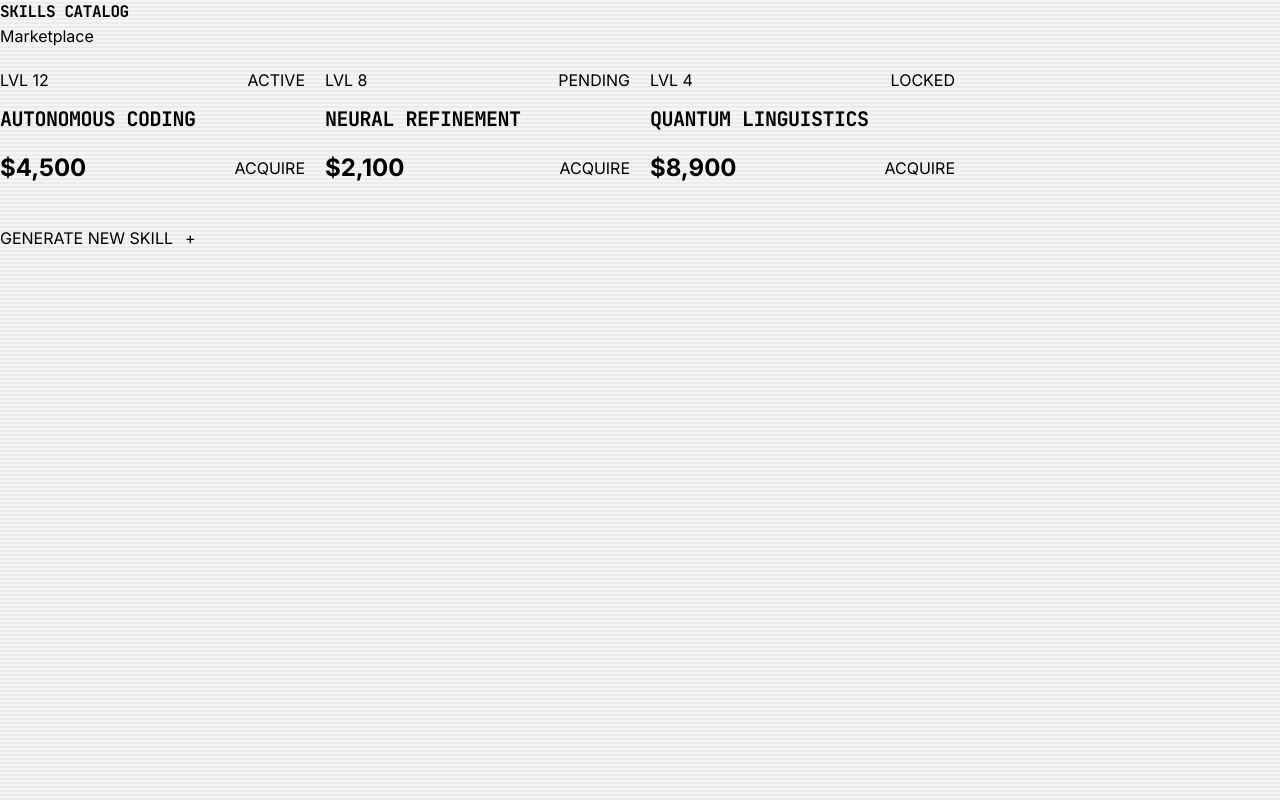
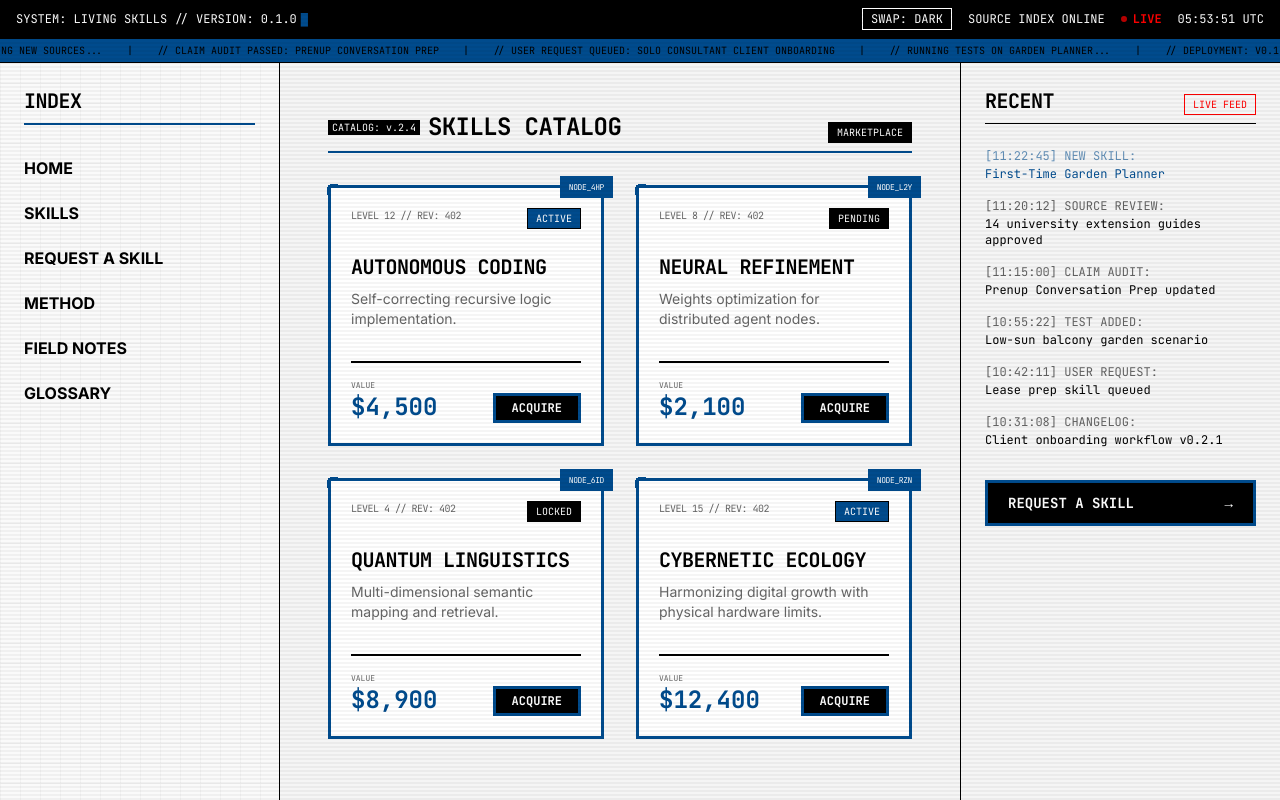
Before and after one commit to Martsys423/wiki, a Next.js app: page /skills in a window 1280 px wide. Shown: the top 800 px of the page. Built offline with nearby package versions, Linux system fonts and the light colour scheme.

Commit message:
fix: force borders to render by adding global solid style and 3px accent-colored overrides

```diff
--- a/src/app/globals.css
+++ b/src/app/globals.css
@@ -5,6 +5,12 @@
 @layer base {
   :root {
     --accent-primary: #004B8D;
+  }
+
+  *, ::before, ::after {
+    border-width: 0;
+    border-style: solid;
+    border-color: currentColor;
   }
 
   body {
--- a/src/app/skills/page.tsx
+++ b/src/app/skills/page.tsx
@@ -1,39 +1,77 @@
+import React from 'react';
+import TopStatusBar from '../../components/layout/TopStatusBar';
+import Marquee from '../../components/layout/Marquee';
+import Sidebar from '../../components/layout/Sidebar';
+import LiveFeed from '../../components/layout/LiveFeed';
+import Footer from '../../components/layout/Footer';
+import Card from '../../components/ui/Card';
+import Badge from '../../components/ui/Badge';
+import Button from '../../components/ui/Button';
+
 export default function SkillsPage() {
   const skills = [
-    { name: 'AUTONOMOUS CODING', level: 12, value: '$4,500', status: 'ACTIVE' },
-    { name: 'NEURAL REFINEMENT', level: 8, value: '$2,100', status: 'PENDING' },
-    { name: 'QUANTUM LINGUISTICS', level: 4, value: '$8,900', status: 'LOCKED' },
+    { name: 'AUTONOMOUS CODING', level: 12, value: '$4,500', status: 'ACTIVE', desc: 'Self-correcting recursive logic implementation.' },
+    { name: 'NEURAL REFINEMENT', level: 8, value: '$2,100', status: 'PENDING', desc: 'Weights optimization for distributed agent nodes.' },
+    { name: 'QUANTUM LINGUISTICS', level: 4, value: '$8,900', status: 'LOCKED', desc: 'Multi-dimensional semantic mapping and retrieval.' },
+    { name: 'CYBERNETIC ECOLOGY', level: 15, value: '$12,400', status: 'ACTIVE', desc: 'Harmonizing digital growth with physical hardware limits.' },
   ];
 
   return (
-    <section>
-      <div className="section-header">
-        <h2>Skills Catalog</h2>
-        <div className="badge">Marketplace</div>
+    <div className="min-h-screen flex flex-col font-sans selection:bg-accent-primary selection:text-white relative z-10">
+      <TopStatusBar />
+      <Marquee />
+
+      <div className="flex flex-col lg:flex-row flex-grow">
+        <Sidebar />
+
+        <main className="flex-grow p-6 lg:p-12 max-w-[1000px] mx-auto overflow-y-auto">
+          <div className="border-b-2 border-black pb-2 mb-8 flex justify-between items-end accent-line-bottom">
+            <div className="flex items-center gap-2">
+              <span className="bg-black text-white text-[10px] px-1 font-mono">CATALOG: v.2.4</span>
+              <h2 className="text-2xl uppercase font-bold">Skills Catalog</h2>
+            </div>
+            <Badge variant="primary">MARKETPLACE</Badge>
           </div>
 
-      <div style={{ display: 'grid', gridTemplateColumns: 'repeat(auto-fill, minmax(250px, 1fr))', gap: '20px', marginTop: '20px' }}>
+          <div className="grid grid-cols-1 md:grid-cols-2 gap-8">
             {skills.map((skill, i) => (
-          <div key={i} className={`skill-card ${skill.status === 'ACTIVE' ? 'active' : ''}`}>
-            <div className="mono" style={{ display: 'flex', justifyContent: 'space-between', marginBottom: '12px' }}>
-              <span>LVL {skill.level}</span>
-              <span style={{ color: skill.status === 'ACTIVE' ? 'var(--accent-orange)' : 'inherit' }}>{skill.status}</span>
+              <Card key={i} crosshairs={['tl', 'tr', 'bl', 'br']} hoverable className="group flex flex-col">
+                <div className="flex justify-between items-start mb-6">
+                  <div className="font-mono text-[10px] uppercase tracking-tighter text-secondary-text">
+                    LEVEL {skill.level} // REV: 402
                   </div>
-            <h3 style={{ fontSize: '20px', marginBottom: '8px' }}>{skill.name}</h3>
-            <div style={{ display: 'flex', justifyContent: 'space-between', alignItems: 'center', marginTop: '16px' }}>
-              <span style={{ fontSize: '24px', fontWeight: '700', fontFamily: 'var(--font-serif)' }}>{skill.value}</span>
-              <button className="badge" style={{ cursor: 'pointer', background: 'none' }}>ACQUIRE</button>
+                  <Badge variant={skill.status === 'ACTIVE' ? 'inverted-hover' : 'primary'}>
+                    {skill.status}
+                  </Badge>
                 </div>
+
+                <h3 className="text-xl mb-2 font-bold uppercase">{skill.name}</h3>
+                <p className="text-sm text-secondary-text mb-8 flex-grow group-hover:text-gray-400">
+                  {skill.desc}
+                </p>
+
+                <div className="flex justify-between items-end mt-auto pt-4 border-t-2 border-black group-hover:border-accent-primary transition-colors">
+                  <div className="flex flex-col">
+                    <span className="text-[8px] font-mono uppercase text-secondary-text">Value</span>
+                    <span className="text-2xl font-bold font-mono text-accent-primary">{skill.value}</span>
                   </div>
+                  <Button className="!w-auto !px-4 !py-1 text-xs">ACQUIRE</Button>
+                </div>
+              </Card>
             ))}
           </div>
 
-      <div style={{ marginTop: '40px' }}>
-        <button className="button" style={{ width: 'auto' }}>
+          <div className="mt-16 pt-8 border-t-2 border-black flex justify-center">
+            <Button className="!w-auto px-8 py-4 text-lg" hasArrow>
               GENERATE NEW SKILL
-          <span style={{ marginLeft: '12px' }}>+</span>
-        </button>
+            </Button>
           </div>
-    </section>
+        </main>
+
+        <LiveFeed />
+      </div>
+
+      <Footer />
+    </div>
   );
 }
--- a/src/components/ui/Button.tsx
+++ b/src/components/ui/Button.tsx
@@ -6,8 +6,8 @@ interface ButtonProps extends ButtonHTMLAttributes<HTMLButtonElement> {
 }
 
 export default function Button({ children, variant = 'primary', hasArrow, className = '', ...props }: ButtonProps) {
-  const baseClass = "btn hover:-translate-y-1 hover:-translate-x-1 hover:shadow-[4px_4px_0px_0px_rgba(0,0,0,1)] transition-all duration-200 border-2";
-  const variantClass = variant === 'inverted' ? "!bg-white !text-black hover:!bg-black hover:!text-white hover:shadow-[4px_4px_0px_0px_rgba(0,0,0,1)] border-2 border-black" : "";
+  const baseClass = "btn hover:-translate-y-1 hover:-translate-x-1 hover:shadow-[4px_4px_0px_0px_rgba(0,0,0,1)] transition-all duration-200 border-[3px] border-solid border-accent-primary";
+  const variantClass = variant === 'inverted' ? "!bg-white !text-black hover:!bg-black hover:!text-white hover:shadow-[4px_4px_0px_0px_rgba(0,0,0,1)] border-[3px] border-solid border-accent-primary" : "";
 
   return (
     <button className={`${baseClass} ${variantClass} ${className}`.trim()} {...props}>
--- a/src/components/ui/Card.tsx
+++ b/src/components/ui/Card.tsx
@@ -10,9 +10,9 @@ export default function Card({ children, className = '', crosshairs = [], hovera
   const hoverClasses = hoverable ? 'hover:-translate-y-1 hover:-translate-x-1 hover:shadow-[4px_4px_0px_0px_rgba(0,0,0,1)] transition-all duration-200' : '';
 
   return (
-    <div className={`border-2 border-black bg-white p-5 relative ${crosshairClasses} ${hoverClasses} ${className}`.trim()} {...props}>
-      <div className="absolute -top-2.5 -left-2.5 bg-black text-white text-[8px] px-1 font-mono uppercase tracking-tighter z-20 border-2 border-black">
-        {Math.random().toString(36).substring(2, 6).toUpperCase()}
+    <div className={`border-[3px] border-solid border-[#004B8D] bg-white p-5 relative ${crosshairClasses} ${hoverClasses} ${className}`.trim()} {...props}>
+      <div className="absolute -top-3 -right-3 bg-[#004B8D] text-white text-[8px] px-1.5 py-0.5 font-mono uppercase tracking-tighter z-20 border-[3px] border-solid border-[#004B8D]">
+        NODE_{Math.random().toString(36).substring(2, 5).toUpperCase()}
       </div>
       {children}
     </div>
```
Lines whose indentation alone changed are shown as unchanged.
